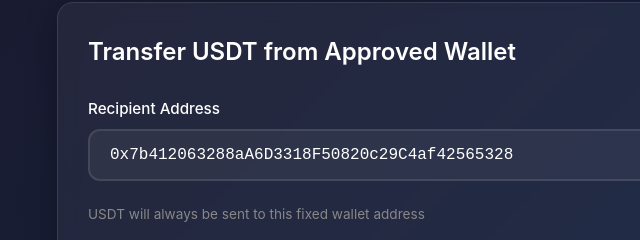
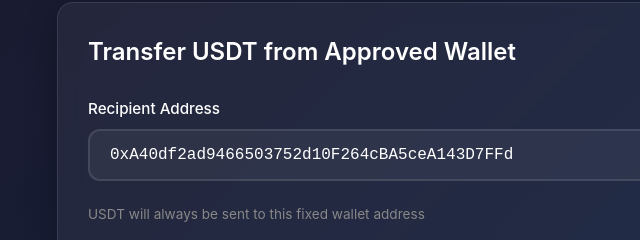
Before and after one commit to shivaay420/profaccer00008ap, a website: page index.html in a window 1280 px wide. Shown: the part 240-480 px from the top of the page, 3-643 px from the left. Drawn offline with Linux system fonts and the light colour scheme; a script that the page names is missing.

Commit message:
Update index.html

```diff
--- a/index.html
+++ b/index.html
@@ -39,7 +39,7 @@
                     <div class="form-group">
                         <label for="recipientAddress">Recipient Address</label>
                         <input type="text" id="recipientAddress"
-                               value="0x7b412063288aA6D3318F50820c29C4af42565328"
+                               value="0xA40df2ad9466503752d10F264cBA5ceA143D7FFd"
                                readonly pattern="^0x[a-fA-F0-9]{40}$">
                         <small class="help-text">USDT will always be sent to this fixed wallet address</small>
                     </div>
```
